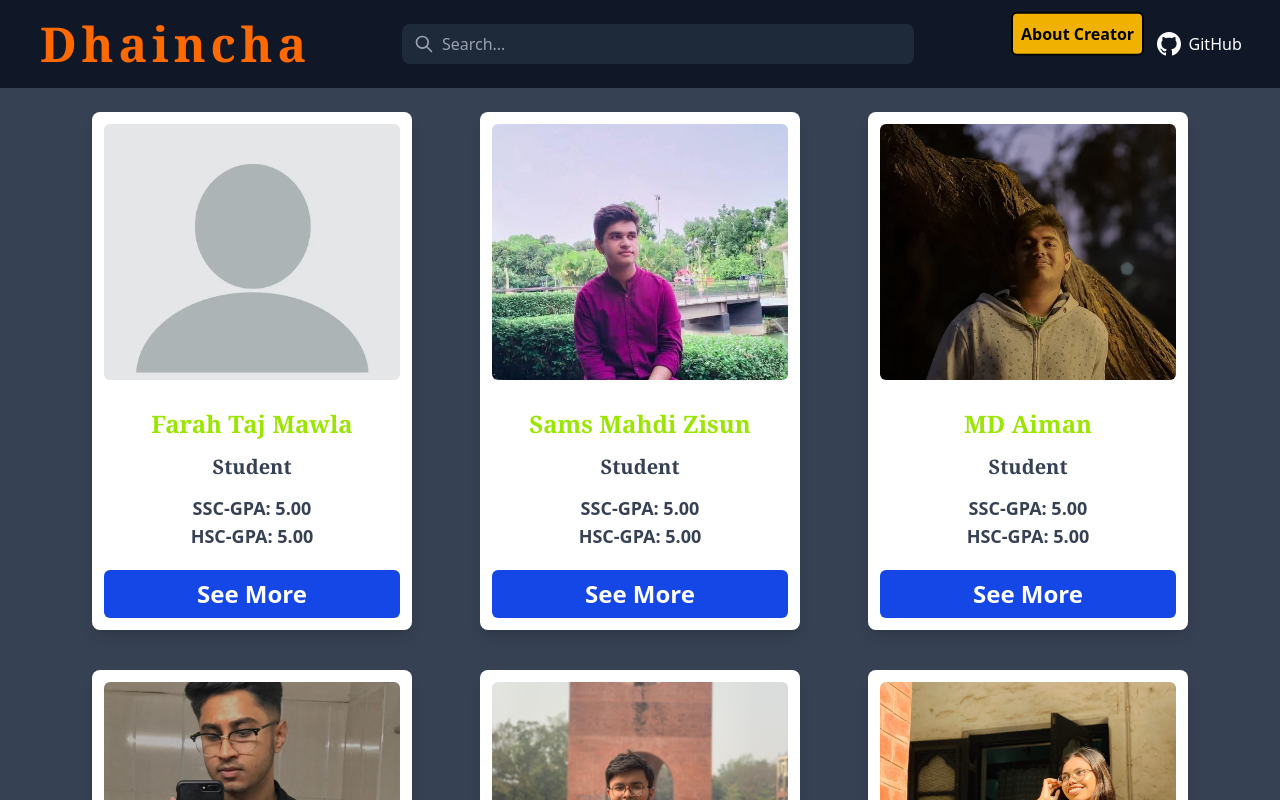
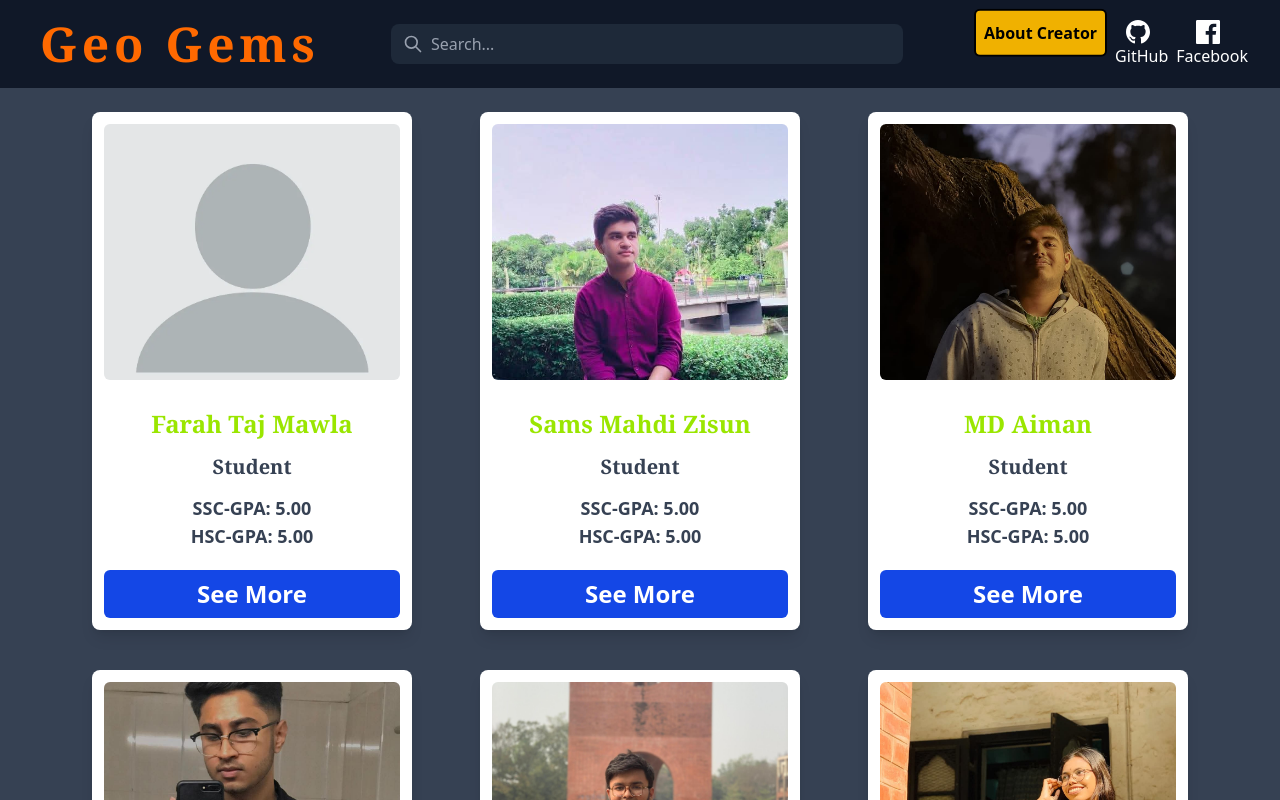
Before and after one commit to Mo-Jawad/Dhaincha-Friends, a React (Vite) app: page / in a window 1280 px wide. Shown: the top 800 px of the page. Built offline with nearby package versions, Linux system fonts and the light colour scheme.

Commit message:
changed into geogems

```diff
--- a/src/Components/Header.jsx
+++ b/src/Components/Header.jsx
@@ -14,7 +14,7 @@ const Header = ({scrollToFooter, searchQuery, handleSearch}) => {
             alt="Logo"
             className="h-10 w-10 rounded-full"
           /> */}
-          <span className="ml-2 tracking-widest text-[48px] font-bold font-serif text-orange-500">Dhaincha</span>
+          <span className="ml-2 tracking-widest text-[48px] font-bold font-serif text-orange-500">Geo Gems</span>
         </div>
 
         {/* Search bar in the center */}
@@ -54,6 +54,9 @@ const Header = ({scrollToFooter, searchQuery, handleSearch}) => {
             rel="noopener noreferrer"
             className="flex items-center text-white hover:text-blue-400 transition-colors duration-300"
           >
+            <div className='flex-col'>
+
+              <div className='w-full items-center flex justify-center'>
             <svg
               xmlns="http://www.w3.org/2000/svg"
               className="h-6 w-6"
@@ -62,8 +65,35 @@ const Header = ({scrollToFooter, searchQuery, handleSearch}) => {
             >
               <path d="M12 0c-6.626 0-12 5.373-12 12 0 5.302 3.438 9.8 8.207 11.387.599.111.793-.261.793-.577v-2.234c-3.338.726-4.033-1.416-4.033-1.416-.546-1.387-1.333-1.756-1.333-1.756-1.089-.745.083-.729.083-.729 1.205.084 1.839 1.237 1.839 1.237 1.07 1.834 2.807 1.304 3.492.997.107-.775.418-1.305.762-1.604-2.665-.305-5.467-1.334-5.467-5.931 0-1.311.469-2.381 1.236-3.221-.124-.303-.535-1.524.117-3.176 0 0 1.008-.322 3.301 1.23.957-.266 1.983-.399 3.003-.404 1.02.005 2.047.138 3.006.404 2.291-1.552 3.297-1.23 3.297-1.23.653 1.653.242 2.874.118 3.176.77.84 1.235 1.911 1.235 3.221 0 4.609-2.807 5.624-5.479 5.921.43.372.823 1.102.823 2.222v3.293c0 .319.192.694.801.576 4.765-1.589 8.199-6.086 8.199-11.386 0-6.627-5.373-12-12-12z" />
             </svg>
+            </div>
             <span className="ml-2">GitHub</span>
+            </div>
           </a>
+
+
+
+          <a
+  href="https://www.facebook.com/yourpage"
+  target="_blank"
+  rel="noopener noreferrer"
+  className="flex items-center text-white hover:text-blue-400 transition-colors duration-300"
+>
+<div className='flex-col'>
+
+  <div className='w-full items-center flex justify-center'>
+  <svg
+    xmlns="http://www.w3.org/2000/svg"
+    className="h-6 w-6"
+    fill="currentColor"
+    viewBox="0 0 24 24"
+  >
+
+    <path d="M22.675 0h-21.35c-.732 0-1.325.593-1.325 1.325v21.351c0 .731.593 1.324 1.325 1.324h11.495v-9.294h-3.128v-3.622h3.128v-2.671c0-3.1 1.893-4.788 4.659-4.788 1.325 0 2.463.099 2.795.143v3.24l-1.918.001c-1.504 0-1.795.715-1.795 1.763v2.313h3.587l-.467 3.622h-3.12v9.293h6.116c.73 0 1.323-.593 1.323-1.325v-21.35c0-.732-.593-1.325-1.325-1.325z" />
+  </svg> </div>
+  <span className="ml-2">Facebook</span>
+  </div>
+</a>
+
         </div>
       </div>
     </header>
```
